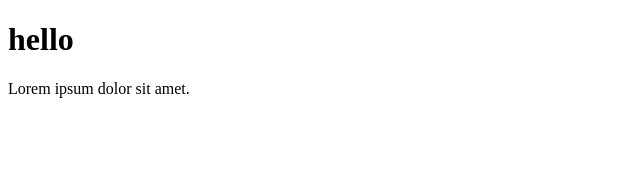
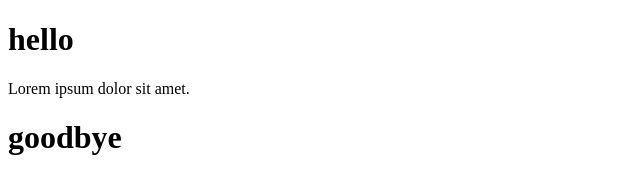
Before and after one commit to mohammadsookhtesaraei/gitpractice, a plain HTML site: page index.html in a window 1280 px wide. Shown: the whole page, without its empty margins (0-640 px from the left). Drawn offline with Linux system fonts and the light colour scheme.

Commit message:
add a new

```diff
--- a/index.html
+++ b/index.html
@@ -8,5 +8,6 @@
 <body>
     <h1>hello</h1>
     <p>Lorem ipsum dolor sit amet.</p>
+    <h1>goodbye</h1>
 </body>
 </html>
```
